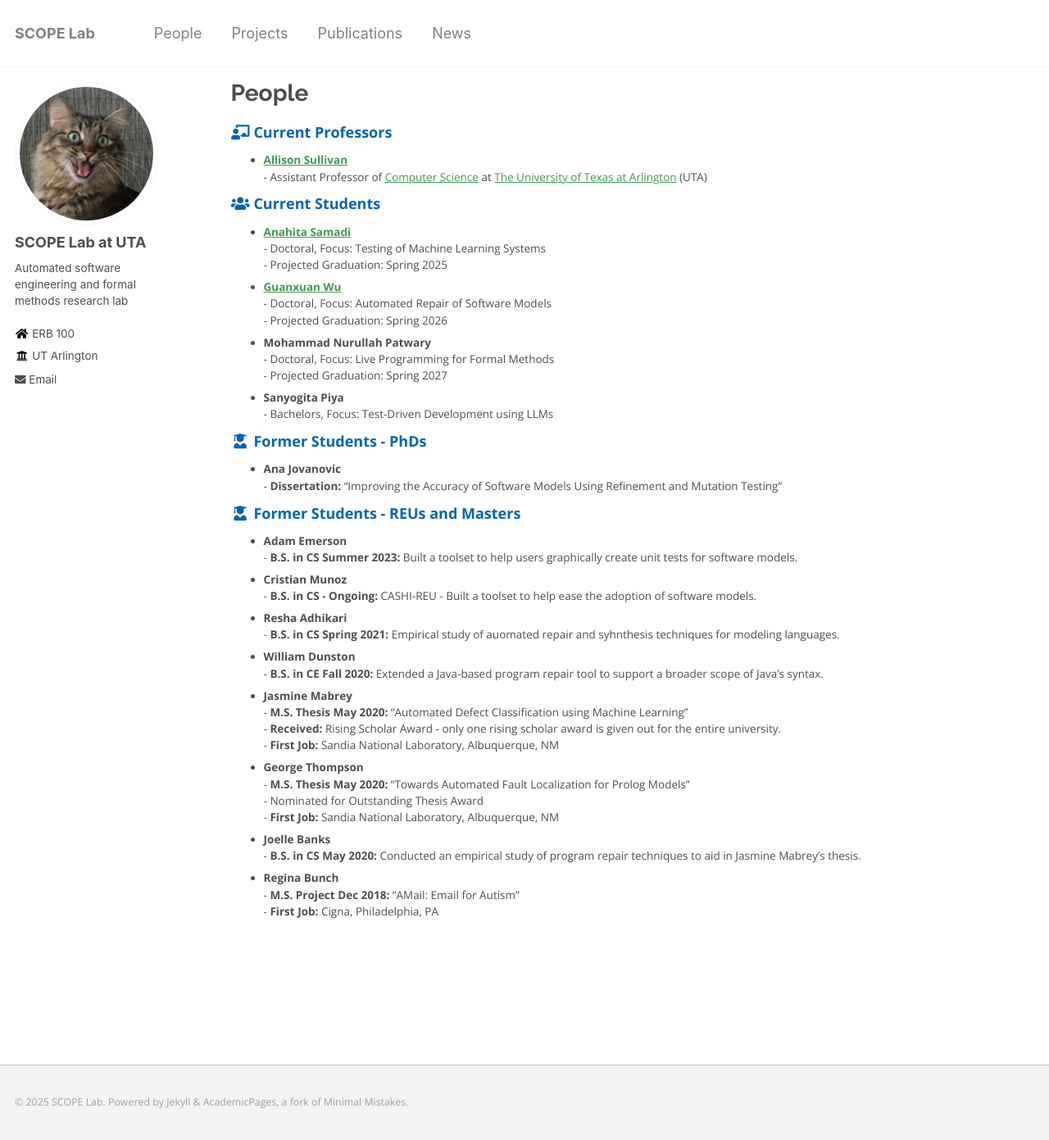
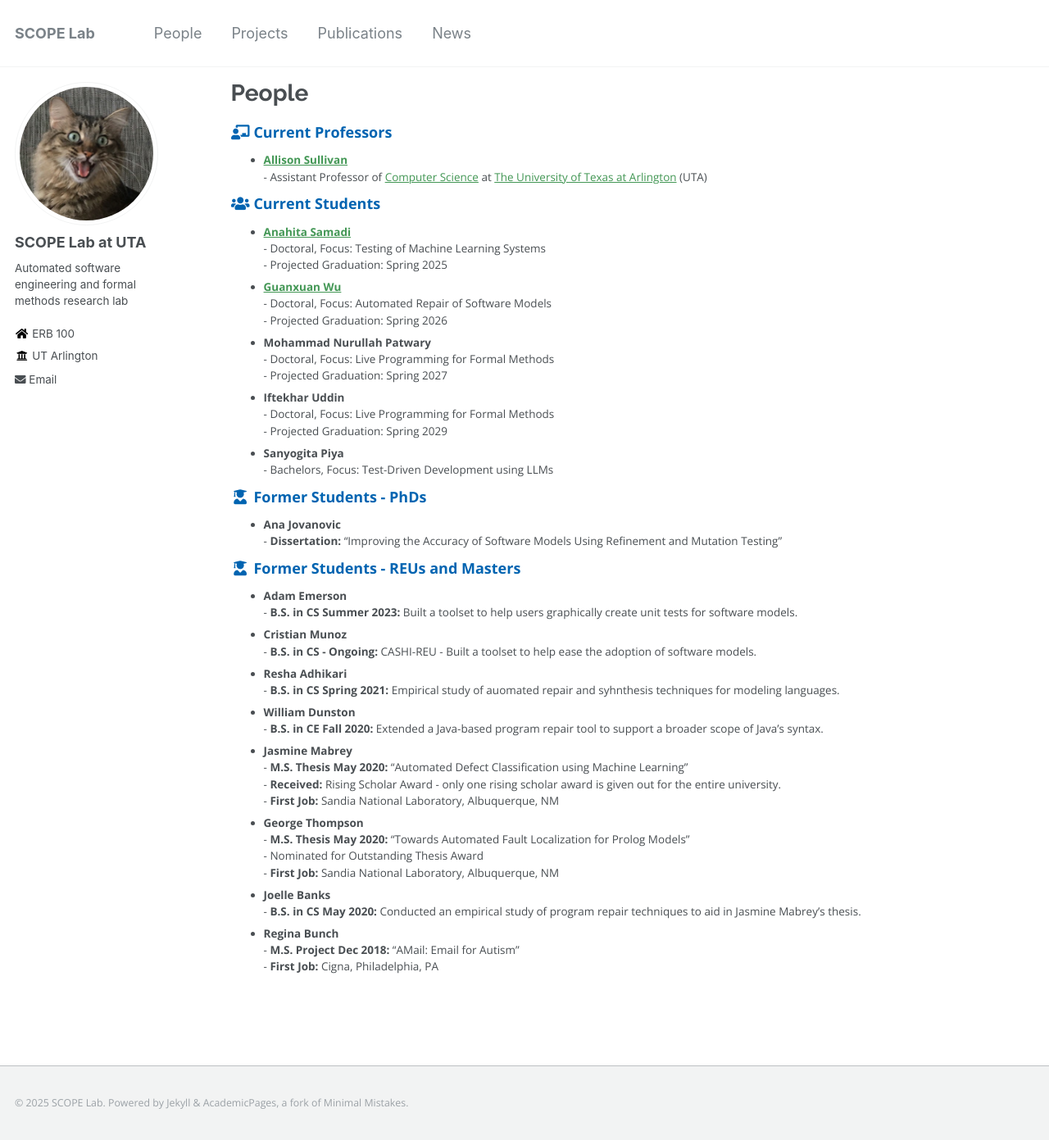
Before and after one commit to SCOPELabUTA/SCOPELabUTA.github.io, a Jekyll site: the page built from _pages/people.md, in a window 1280 px wide and 1391 px high. Shown: the whole window at 82% size. Built offline with Jekyll 4.4.1, drawn with Linux system fonts in a browser that asks for light colours.

Commit message:
Update people.md

```diff
--- a/_pages/people.md
+++ b/_pages/people.md
@@ -11,6 +11,7 @@ author_profile: true
 * **[Anahita Samadi](https://www.linkedin.com/in/anahita-samadi-2756704b/)** <br> - Doctoral, Focus: Testing of Machine Learning Systems <br> - Projected Graduation: Spring 2025
 * **[Guanxuan Wu](https://555.is/)** <br> - Doctoral, Focus: Automated Repair of Software Models <br> - Projected Graduation: Spring 2026
 * **Mohammad Nurullah Patwary** <br> - Doctoral, Focus: Live Programming for Formal Methods <br> - Projected Graduation: Spring 2027
+* **Iftekhar Uddin** <br> - Doctoral, Focus: Live Programming for Formal Methods <br> - Projected Graduation: Spring 2029
 * **Sanyogita Piya** <br> - Bachelors, Focus: Test-Driven Development using LLMs
 
 ### <i class="fa fa-fw fa-user-graduate" aria-hidden="true"></i> Former Students - PhDs
```
